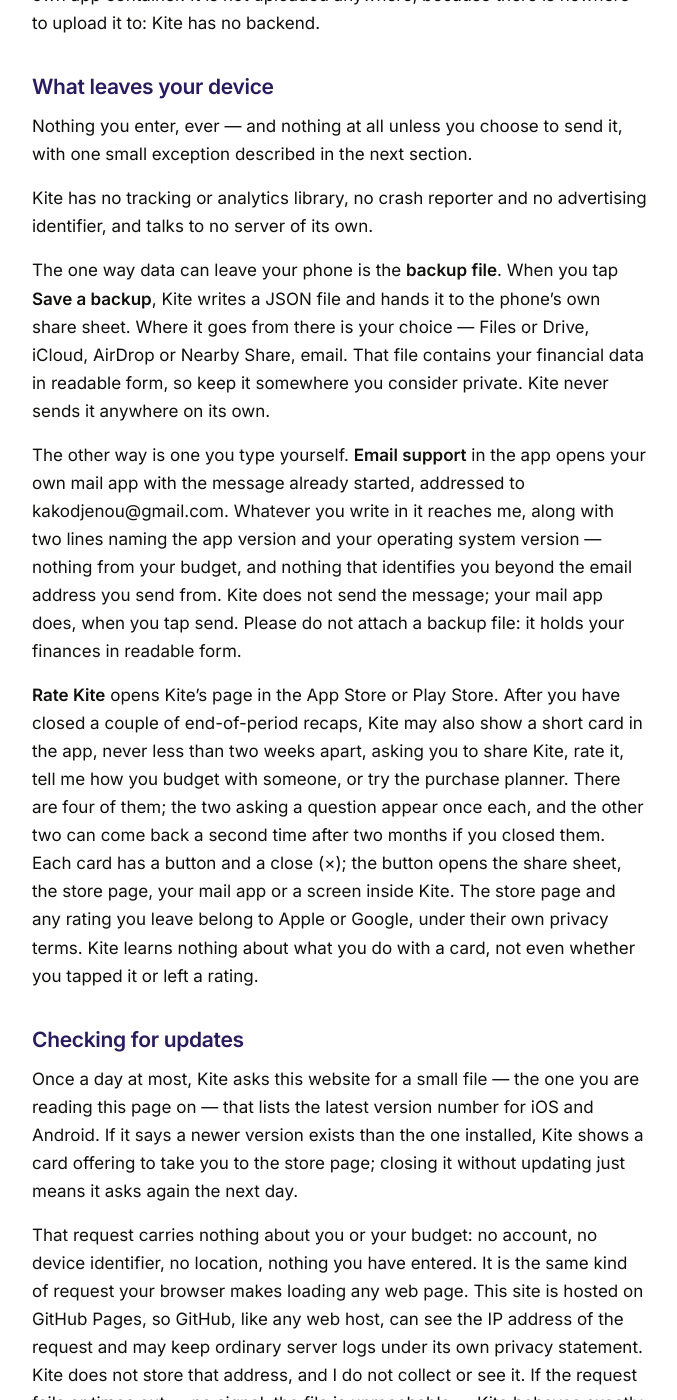
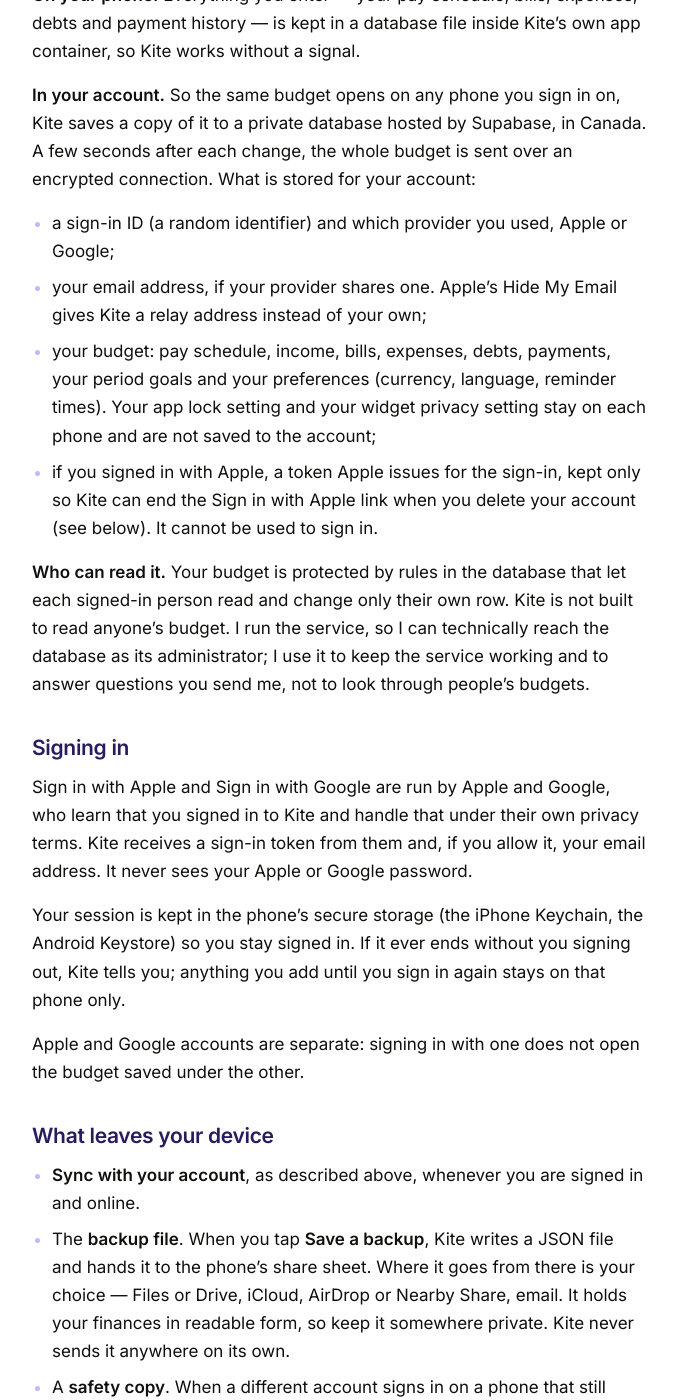
Before and after one commit to Shlados/kite-support, a Jekyll site: the page built from privacy.md, in a window 1280 px wide and 1400 px high, scrolled down 398 px. Shown: the whole window, without its empty margins (300-977 px from the left). Built offline with Jekyll 4.4.1, drawn with Linux system fonts in a browser that asks for light colours; some of the changed text lies outside the part shown.

Commit message:
Privacy policy, support page and delete-account page for Kite 2.0 (accounts). Publish with the 2.0 release, not before.

```diff
--- a/_config.yml
+++ b/_config.yml
@@ -1,3 +1,3 @@
 title: Kite
-description: A budgeting app that works in pay periods, with no account and no server.
+description: A budgeting app that works in pay periods, with no bank login and no analytics.
 baseurl: /kite-support
--- a/_layouts/default.html
+++ b/_layouts/default.html
@@ -29,7 +29,7 @@
 {{ content }}
   </main>
   <footer class="site-footer">
-    <p>Kite has no account and no server. Questions: <a href="mailto:kakodjenou@gmail.com">kakodjenou@gmail.com</a></p>
+    <p>Your budget is private to your account. Questions: <a href="mailto:kakodjenou@gmail.com">kakodjenou@gmail.com</a></p>
   </footer>
 </body>
 </html>
--- a/privacy.md
+++ b/privacy.md
@@ -6,70 +6,117 @@ permalink: /privacy/
 
 # Kite — Privacy Policy
 
-_Last updated: 8 October 2026_
+_Last updated: 21 November 2026_
 
-Kite collects nothing. There is no account, no server, and no analytics.
+Kite has accounts. You sign in with Apple or Google so your budget opens on any
+phone. Kite does not ask for your bank logins, has no analytics and no
+advertising, and never sells or shares your data.
 
 ## What Kite stores, and where
 
-Everything you enter — your pay schedule, bills, expenses, debts and payment
-history — is stored in a database file on your device, inside Kite's own app
-container. It is not uploaded anywhere, because there is nowhere to upload it
-to: Kite has no backend.
+**On your phone.** Everything you enter — your pay schedule, bills, expenses,
+debts and payment history — is kept in a database file inside Kite's own app
+container, so Kite works without a signal.
+
+**In your account.** So the same budget opens on any phone you sign in on, Kite
+saves a copy of it to a private database hosted by Supabase, in Canada. A few
+seconds after each change, the whole budget is sent over an encrypted
+connection. What is stored for your account:
+
+- a sign-in ID (a random identifier) and which provider you used, Apple or
+  Google;
+- your email address, if your provider shares one. Apple's Hide My Email gives
+  Kite a relay address instead of your own;
+- your budget: pay schedule, income, bills, expenses, debts, payments, your
+  period goals and your preferences (currency, language, reminder times). Your
+  app lock setting and your widget privacy setting stay on each phone and are
+  not saved to the account;
+- if you signed in with Apple, a token Apple issues for the sign-in, kept only
+  so Kite can end the Sign in with Apple link when you delete your account (see
+  below). It cannot be used to sign in.
+
+**Who can read it.** Your budget is protected by rules in the database that let
+each signed-in person read and change only their own row. Kite is not built to
+read anyone's budget. I run the service, so I can technically reach the database
+as its administrator; I use it to keep the service working and to answer
+questions you send me, not to look through people's budgets.
+
+## Signing in
+
+Sign in with Apple and Sign in with Google are run by Apple and Google, who
+learn that you signed in to Kite and handle that under their own privacy terms.
+Kite receives a sign-in token from them and, if you allow it, your email address.
+It never sees your Apple or Google password.
+
+Your session is kept in the phone's secure storage (the iPhone Keychain, the
+Android Keystore) so you stay signed in. If it ever ends without you signing
+out, Kite tells you; anything you add until you sign in again stays on that
+phone only.
+
+Apple and Google accounts are separate: signing in with one does not open the
+budget saved under the other.
 
 ## What leaves your device
 
-Nothing you enter, ever — and nothing at all unless you choose to send it, with
-one small exception described in the next section.
+- **Sync with your account**, as described above, whenever you are signed in
+  and online.
+- The **backup file**. When you tap **Save a backup**, Kite writes a JSON file
+  and hands it to the phone's share sheet. Where it goes from there is your
+  choice — Files or Drive, iCloud, AirDrop or Nearby Share, email. It holds your
+  finances in readable form, so keep it somewhere private. Kite never sends it
+  anywhere on its own.
+- A **safety copy**. When a different account signs in on a phone that still
+  holds another account's budget, Kite clears the phone so the two never mix. It
+  first saves a copy of what was there to a file in Kite's own folder on that
+  phone, so a change that never reached the old account is not lost. You can
+  restore it from Settings, Your data. It is kept for 30 days and removed
+  sooner if you delete your account or erase all data. It never leaves the
+  phone.
+- An **email you send**. **Email support** in the app opens your own mail app
+  with the message started, addressed to kakodjenou@gmail.com. What you write
+  reaches me, along with two lines naming the app version and your operating
+  system version — nothing from your budget. Kite does not send it; your mail
+  app does, when you tap send. Please do not attach a backup file.
 
-Kite has no tracking or analytics library, no crash reporter and no
-advertising identifier, and talks to no server of its own.
-
-The one way data can leave your phone is the **backup file**. When you tap
-**Save a backup**, Kite writes a JSON file and hands it to the phone's own
-share sheet. Where it goes from there is your choice — Files or Drive, iCloud,
-AirDrop or Nearby Share, email.
-That file contains your financial data in readable form, so keep it somewhere
-you consider private. Kite never sends it anywhere on its own.
-
-The other way is one you type yourself. **Email support** in the app opens your
-own mail app with the message already started, addressed to
-kakodjenou@gmail.com. Whatever you write in it reaches me, along with two lines
-naming the app version and your operating system version — nothing from your
-budget, and nothing that identifies you beyond the email address you send from.
-Kite does not send the message; your mail app does, when you tap send. Please
-do not attach a backup file: it holds your finances in readable form.
+Kite has no tracking or analytics library, no crash reporter and no advertising
+identifier.
 
 **Rate Kite** opens Kite's page in the App Store or Play Store. After you have
 closed a couple of end-of-period recaps, Kite may also show a short card in the
-app, never less than two weeks apart, asking you to share Kite, rate it, tell me
-how you budget with someone, or try the purchase planner. There are four of
-them; the two asking a question appear once each, and the other two can come
-back a second time after two months if you closed them. Each card has a button
-and a close (×); the button opens the share sheet, the store page, your mail app
-or a screen inside Kite. The store page and any rating you leave belong to
-Apple or Google, under their own privacy terms. Kite learns nothing about what
-you do with a card, not even whether you tapped it or left a rating.
+app, never less than two weeks apart: showing you how to add the widget, asking
+you to share Kite, rate it, tell me how you budget with someone, or try the
+purchase planner, or, if you used Kite before accounts existed and have not
+signed in, asking you to sign in (once a week until you do). When you have
+closed your 3rd, 6th or 12th pay period, one more card says so and offers to
+share Kite; the message it prepares says how many periods you have closed and
+nothing from your budget. Each card has a button and a close (×). The store
+page and any rating you leave belong to Apple or Google, under their own privacy
+terms. Kite learns nothing about what you do with a card, not even whether you
+tapped it or left a rating.
+
+## Your period goal
+
+At the start of a pay period Kite may ask whether you want to aim to keep a
+certain amount, and shows how the period ended against it in the recap. The
+amount is saved with your other preferences, on your phone and in your account,
+and travels in a backup file with them.
 
 ## Checking for updates
 
-Once a day at most, Kite asks this website for a small file — the one you are
-reading this page on — that lists the latest version number for iOS and
-Android. If it says a newer version exists than the one installed, Kite shows
-a card offering to take you to the store page; closing it without updating
-just means it asks again the next day.
+Once a day at most, Kite asks this website for a small file that lists the
+latest version number for iOS and Android. If it says a newer version exists
+than the one installed, Kite shows a card offering to take you to the store page.
 
 That request carries nothing about you or your budget: no account, no device
 identifier, no location, nothing you have entered. It is the same kind of
 request your browser makes loading any web page. This site is hosted on GitHub
 Pages, so GitHub, like any web host, can see the IP address of the request and
 may keep ordinary server logs under its own privacy statement. Kite does not
-store that address, and I do not collect or see it. If the request fails or
-times out — no signal, the file is unreachable — Kite behaves exactly as if no
-update were available; it never retries in the background or blocks anything in
-the app.
+store that address, and I do not collect or see it. If the request fails, Kite
+behaves exactly as if no update were available.
 
-This is the one network request Kite's own code makes.
+Besides signing in and syncing, this is the only network request Kite's own code
+makes.
 
 ## What Kite asks permission for
 
@@ -78,10 +125,12 @@ This is the one network request Kite's own code makes.
   yes or no from the operating system; Kite never receives your biometric data,
   and neither does anyone else. Optional, and off by default.
 - **Notifications** — used only for local reminders about bills you have
-  entered and, if you turn it on, an evening nudge to log spending. They are
-  scheduled on the device by the operating system. No push server is involved:
-  Kite never asks for a push token, and the iPhone build has the push
-  entitlement removed.
+  entered and, if you turn them on, an evening nudge to log spending and a
+  weekly "money minute" that says nothing about your figures. A bill reminder
+  has an **I paid it** button: it opens Kite and marks that bill paid, with an
+  Undo. They are scheduled on the device by the operating system. No push server
+  is involved: Kite never asks for a push token, and the iPhone build has the
+  push entitlement removed.
 
 ## Sharing Kite
 
@@ -103,38 +152,51 @@ the options, and then only as a debt or a savings item in your own budget.
 If you add Kite's widget to your Home Screen, Kite writes a small summary into a
 folder that only Kite and its widget on your phone can read (an iOS App Group):
 the money left this period, the day of the period and your next few bills. The
-widget draws that summary and nothing else. It makes no network requests, just
-as Kite does not. On Android the same summary is kept in Kite's own private
-storage, which only Kite and its widget can read. With Kite's app lock on, the
-summary carries bill names and dates but no amounts. Erasing your data in Kite
-empties it.
+widget draws that summary and nothing else. It makes no network requests. On
+Android the same summary is kept in Kite's own private storage, which only Kite
+and its widget can read. With Kite's app lock on, the summary carries bill names
+and dates but no amounts. Signing out or erasing your data empties it.
 
 ## Your data, and deleting it
 
-There is no copy for anyone to hand over, correct, or delete on your behalf.
+- **Export it** at any time: Settings → Your data → Save a backup.
+- **Sign out**: Settings → Account → Sign out. Your budget is removed from that
+  phone and stays in your account. Sign in again to bring it back.
+- **Delete your account**: Settings → Account → Delete account. This deletes
+  your budget, your sign-in record and, for Apple accounts, the stored Apple
+  token from Kite's database, tells Apple to end the Sign in with Apple link
+  for Kite, and clears the phone, for good. Routine database backups kept by the
+  hosting provider can hold a deleted account's data for a short while, days not
+  months, before they expire.
+- **Erase all data** (the bottom of Settings, shown when you are signed out)
+  clears the budget on this phone. When you are signed in, use Sign out to clear
+  the phone, or Delete account to remove your budget from the account as well.
+- Deleting the app removes Kite's files from the phone, including the saved
+  copy. It does not delete your account; use Delete account first.
 
-- **Export it** at any time: Settings → Your data → Save a backup.
-- **Delete all of it** at any time: Settings → Erase all data (at the bottom of
-  the Settings screen).
-- **Delete everything permanently** by deleting the app, which removes its
-  container and the database with it.
+Because your budget is yours to export and delete yourself, there is little for
+me to hand over or correct on your behalf. If you need something else, write to
+me at the address below.
 
 ## Phone backups
 
 Android's automatic backup to Google Drive is switched off for Kite
-(`allowBackup=false`), so the database is never copied to Google's servers. On
-iPhone, Kite's data is included when you back up the phone to iCloud or a
-computer, as with any app; that backup is Apple's feature and stays under your
-control. On iPhone the app's files are encrypted while the phone is locked.
+(`allowBackup=false`), so the phone's copy of the database is never copied to
+Google's servers. On iPhone, Kite's data is included when you back up the phone
+to iCloud or a computer, as with any app; that backup is Apple's feature and
+stays under your control. On iPhone the app's files are encrypted while the
+phone is locked.
 
 ## Children
 
-Kite is not directed at children and collects no information from anyone.
+Kite is not directed at children and does not knowingly collect information from
+them.
 
 ## Changes
 
-If a future version ever collects anything, this policy will be updated before
-that version ships, and the change will be described in the release notes.
+If a future version collects or shares anything new, this policy will be updated
+before that version ships, and the change will be described in the release
+notes.
 
 ## Contact
 
```
Also changed, not shown: delete-account.md (added, +33 -0 lines), index.md (+14 -14 lines).
